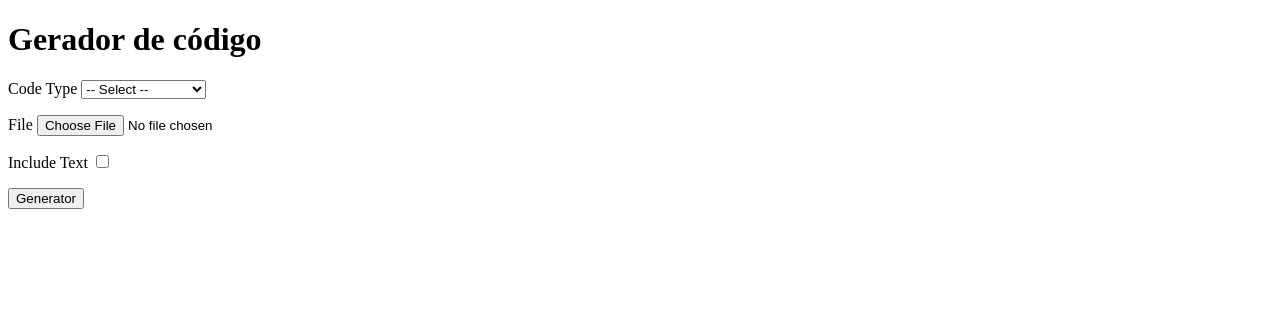
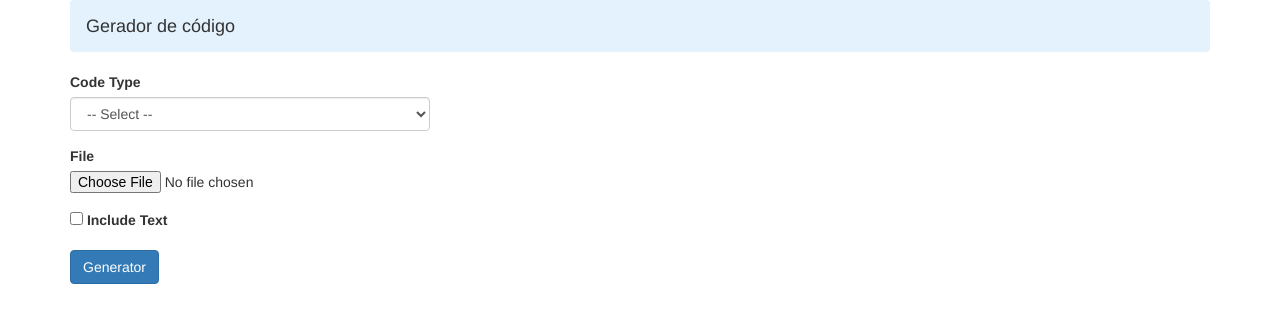
Before and after one commit to anaplopes/Barcode, a Flask app: page / in a window 1280 px wide. Shown: the top 323 px of the page. Run offline with Flask 2, Linux system fonts and the light colour scheme; parts of the project's set-up code (start-up, migrations or seed data) failed here and were passed over; some libraries are stand-ins or nearby versions.

Commit message:
melhorado aparencia do formulario

```diff
--- a/core/app.py
+++ b/core/app.py
@@ -2,11 +2,13 @@
 import os
 from flask import Flask
 from flask_cors import CORS
+from flask_bootstrap import Bootstrap
 
 
 def create_app():
     app = Flask(__name__)
     CORS(app)
+    Bootstrap(app)
     app.config['SECRET_KEY'] = os.getenv('SECRET_KEY', 'you-will-never-guess')
 
     # blueprint
--- a/core/routes.py
+++ b/core/routes.py
@@ -3,7 +3,7 @@ import zipfile
 import treepoem
 import pandas as pd
 from core.forms import BarcodeForm
-from flask import Blueprint, render_template, request, Response, send_file
+from flask import Blueprint, render_template, request, send_file
 
 
 bp = Blueprint('barcode', __name__, url_prefix='/')
@@ -32,7 +32,7 @@ def index():
         zipf = zipfile.ZipFile('core/kit.zip','w', zipfile.ZIP_DEFLATED)
         for root, dirs, files in os.walk('core/download/'):
             for f in files:
-                zipf.write(f)
+                zipf.write(f'core/download/{f}')
         zipf.close()
 
         return send_file('kit.zip', mimetype = 'application/zip', attachment_filename= 'kit.zip', as_attachment = True)
--- a/core/templates/base.html
+++ /dev/null
@@ -1,15 +0,0 @@
-<!DOCTYPE html>
-<html lang="pt-br">
-  <head>
-    <meta charset="utf-8">
-    {% if title %}
-      <title>{{ title }} - Barcode</title>
-      {% else %}
-      <title>Welcome to Barcode</title>
-    {% endif %}
-    <link rel="shortcut icon" href="/core/icon.ico">
-  </head>
-  <body>
-    {% block content %}{% endblock %}
-  </body>
-</html>
--- a/core/templates/index.html
+++ b/core/templates/index.html
@@ -1,24 +1,55 @@
-{% extends "base.html" %}
+{% extends "bootstrap/base.html" %}
+
+{% block html_attribs %} lang="pt-br" {% endblock %}
+
+{% block title %} Welcome to Barcode {% endblock %}
+
+{% block navbar %}
+<div class="container">
+    <div class="navbar navbar-expand-lg navbar-dark bg-dark" style="background-color: #e3f2fd;">
+        <div class="navbar-header">
+            <span class="navbar-brand"> Gerador de código </span>
+        </div>
+    </div>
+</div>
+{% endblock %}
 
 {% block content %}
-    <h1>Gerador de código</h1>
+<div class="container">
     <form action="" method="POST" enctype="multipart/form-data">
         {{ form.hidden_tag() }}
-        <p>
-            {{ form.codetype.label }} {{ form.codetype() }}
+
+        <div class="row">
+            <div class="form-group col-sm-4">
+                {{ form.codetype.label }} {{ form.codetype(class="form-control form-control-lg") }}
 
                 {% for error in form.codetype.errors %}
                     <span style="color: red;">[{{ error }}]</span>
                 {% endfor %}
-        </p>
-        <p>
-            {{ form.file.label }} {{ form.file() }}
+            </div>
+        </div>
+
+        <div class="row">
+            <div class="form-group col-sm-4">
+                {{ form.file.label }} {{ form.file(class="form-control-file") }}
 
                 {% for error in form.file.errors %}
                     <span style="color: red;">[{{ error }}]</span>
                 {% endfor %}
-        </p>
-        <p>{{ form.includetext.label }} {{ form.includetext() }}</p>
-        <p>{{ form.submit() }}</p>
+            </div>
+        </div>
+
+        <div class="row">
+            <div class="form-group col-sm-4">
+                {{ form.includetext(class="form-check-input") }}
+                {{ form.includetext.label }}
+            </div>
+        </div>
+        <div class="row">
+            <div class="form-group col-sm-4">
+                {{ form.submit(class="btn btn-primary") }}
+            </div>
+        </div>
     </form>
+</div>
 {% endblock %}
```
Also changed, not shown: core/static/image/favicon.ico (renamed from core/icon.ico). Lines whose indentation alone changed are shown as unchanged.
